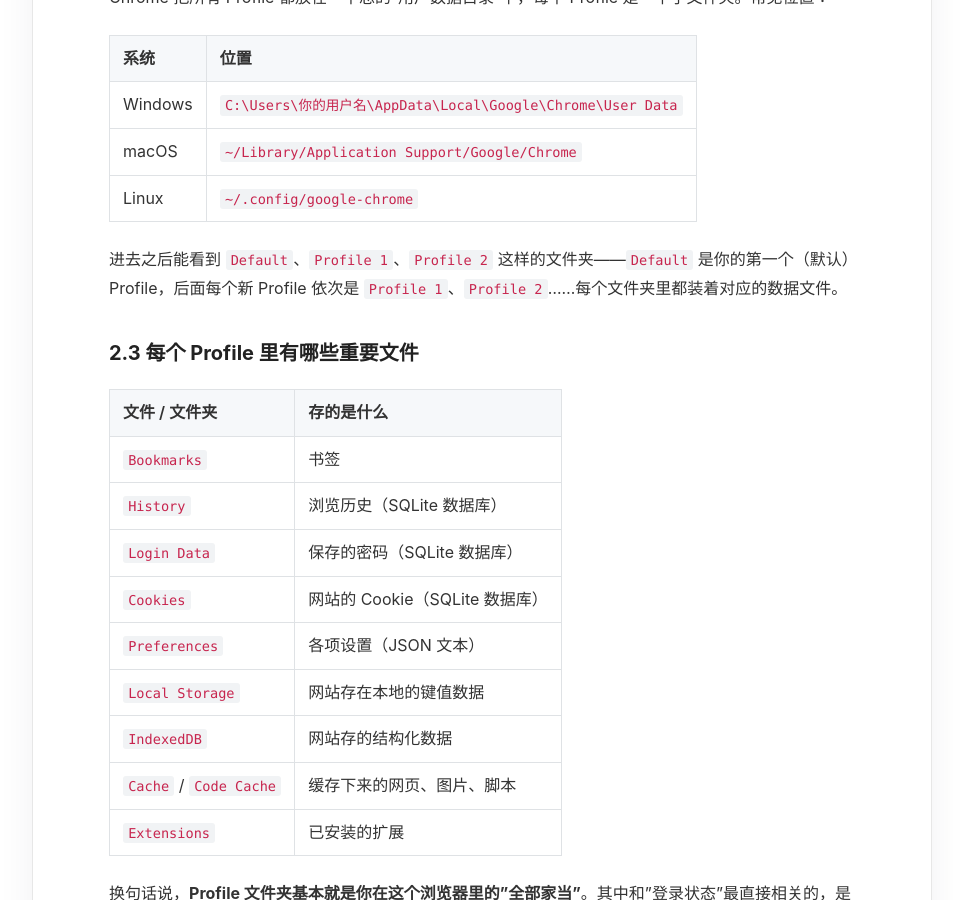
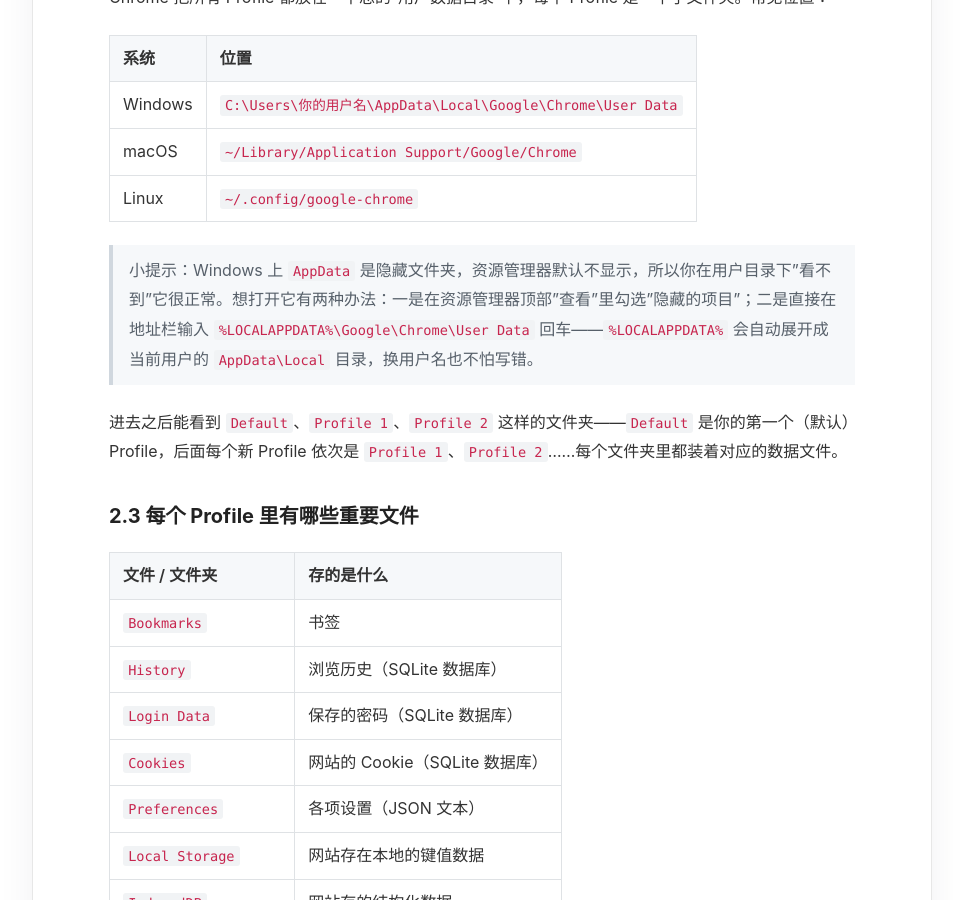
Before and after one commit to lnsyyj/lnsyyj.github.io, a Jekyll site: the page built from _posts/2026-10-15-chrome-profile-cookie.md, in a window 1280 px wide and 900 px high, scrolled down 1615 px. Shown: the whole window, without its empty margins (158-1121 px from the left). Built offline with Jekyll 4.4.1, drawn with Linux system fonts in a browser that asks for light colours; comment, search, counter and statistics services are not loaded.

Commit message:
Add AppData hidden folder note to Chrome cookie post

```diff
--- a/_posts/2026-10-15-chrome-profile-cookie.md
+++ b/_posts/2026-10-15-chrome-profile-cookie.md
@@ -43,6 +43,8 @@
 | Windows | `C:\Users\你的用户名\AppData\Local\Google\Chrome\User Data` |
 | macOS | `~/Library/Application Support/Google/Chrome` |
 | Linux | `~/.config/google-chrome` |
+
+> 小提示：Windows 上 `AppData` 是隐藏文件夹，资源管理器默认不显示，所以你在用户目录下"看不到"它很正常。想打开它有两种办法：一是在资源管理器顶部"查看"里勾选"隐藏的项目"；二是直接在地址栏输入 `%LOCALAPPDATA%\Google\Chrome\User Data` 回车——`%LOCALAPPDATA%` 会自动展开成当前用户的 `AppData\Local` 目录，换用户名也不怕写错。
 
 进去之后能看到 `Default`、`Profile 1`、`Profile 2` 这样的文件夹——`Default` 是你的第一个（默认）Profile，后面每个新 Profile 依次是 `Profile 1`、`Profile 2`……每个文件夹里都装着对应的数据文件。
 
```
